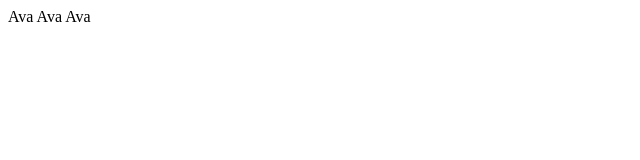
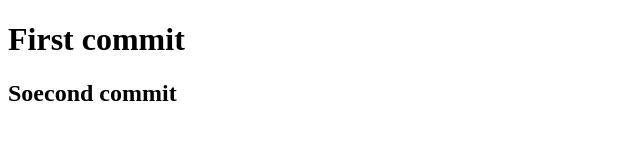
Before and after one commit to KostyaLamanov/Practics, a plain HTML site: page index.html in a window 1280 px wide. Shown: the whole page, without its empty margins (0-640 px from the left). Drawn offline with Linux system fonts and the light colour scheme.

Commit message:
mod index

```diff
--- a/index.html
+++ b/index.html
@@ -1,12 +1,13 @@
 <!DOCTYPE html>
 <html lang="en">
 <head>
-    <meta charset="UTF-8">
-    <meta http-equiv="X-UA-Compatible" content="IE=edge">
-    <meta name="viewport" content="width=device-width, initial-scale=1.0">
-    <title>Document</title>
+	<meta charset="UTF-8">
+	<meta http-equiv="X-UA-Compatible" content="IE=edge">
+	<meta name="viewport" content="width=device-width, initial-scale=1.0">
+	<title>Document</title>
 </head>
 <body>
-    Ava Ava Ava
+	<H1>First commit</H1>
+	<H2>Soecond commit</H2>
 </body>
 </html>
```
